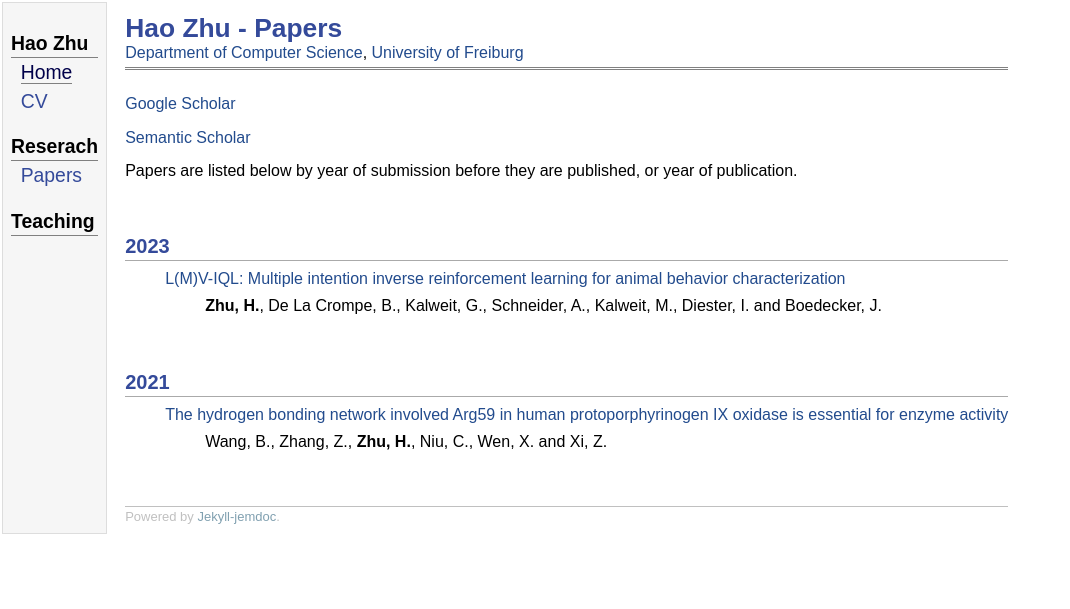
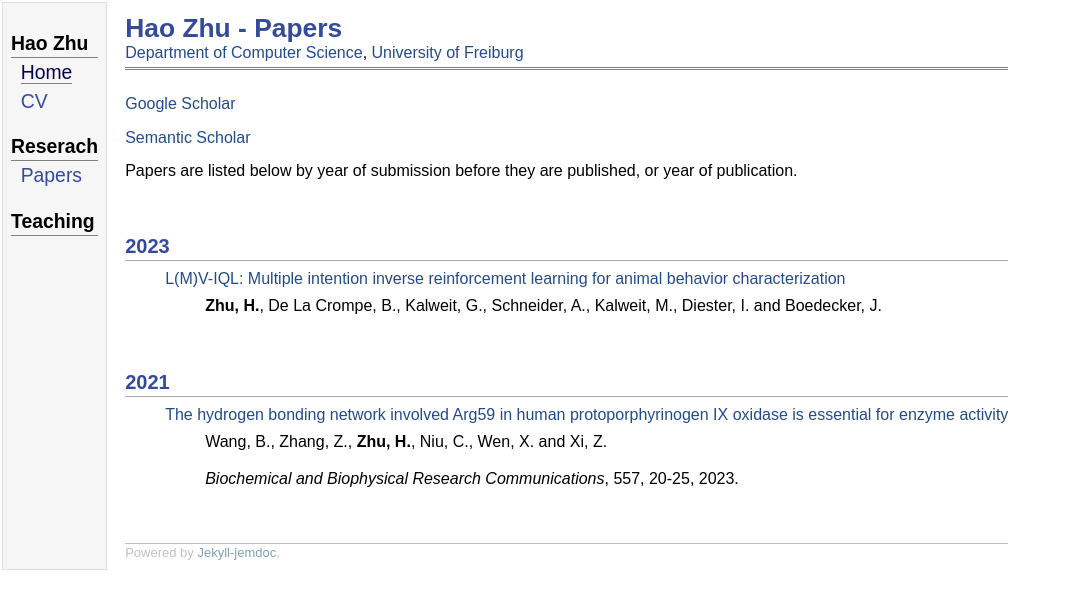
Before and after one commit to haozhu10015/haozhu10015.github.io, a Jekyll site: the page built from papers.md, in a window 1280 px wide. Shown: the top 609 px of the page, without its empty margins (0-1070 px from the left). Built offline with Jekyll 4.4.1, drawn with Linux system fonts in a browser that asks for light colours; some web fonts are replaced.

Commit message:
update papers

```diff
--- a/papers.md
+++ b/papers.md
@@ -21,4 +21,5 @@ Papers are listed below by year of submission before they are published, or year
 <ul>
 <a href="papers/arg59_hppo.html">The hydrogen bonding network involved Arg59 in human protoporphyrinogen IX oxidase is essential for enzyme activity</a>
 <ul>Wang, B., Zhang, Z., <b>Zhu, H.</b>, Niu, C., Wen, X. and Xi, Z.</ul>
+<ul><em>Biochemical and Biophysical Research Communications</em>, 557, 20-25, 2023.</ul>
 </ul>
```
